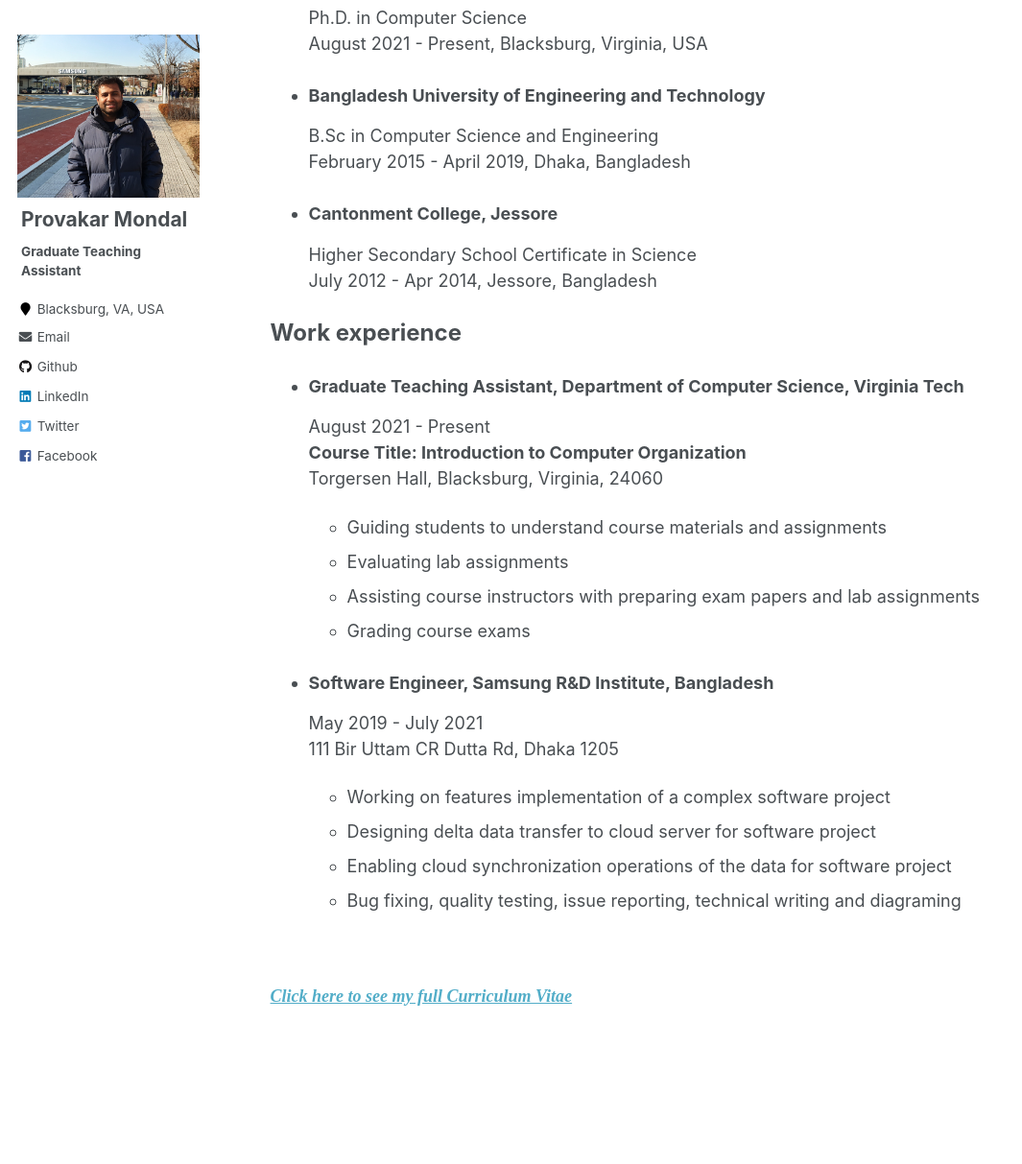
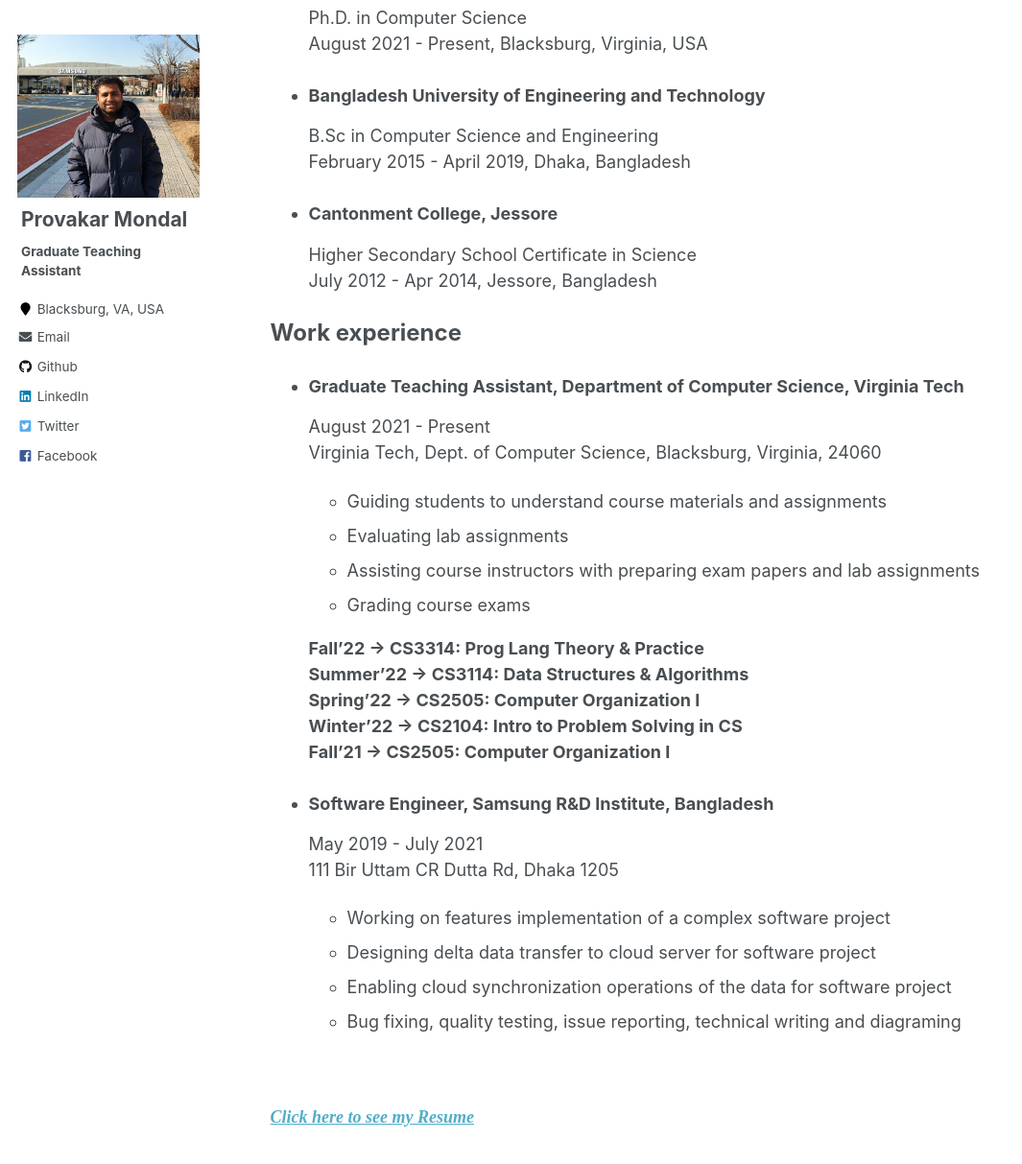
Before and after one commit to surzoprovakar/surzoprovakar.github.io, a Jekyll site: the page built from _pages/cv.md, in a window 1280 px wide and 1400 px high, scrolled down 267 px. Shown: the top 1213 px of the window at 96% size, without its empty margins (0-1065 px from the left). Built offline with Jekyll 4.4.1, drawn with Linux system fonts in a browser that asks for light colours.

```diff
--- a/_data/navigation.yml
+++ b/_data/navigation.yml
@@ -3,8 +3,8 @@ main:
   - title: "Projects"
     url: /projects/
 
-  - title: "CourseWorks"
-    url: /courseworks/
+  # - title: "CourseWorks"
+  #   url: /courseworks/
 
   - title: "Research"
     url: /research/
--- a/_pages/cv.md
+++ b/_pages/cv.md
@@ -18,12 +18,17 @@ author_profile: true
 ##### <font size = "+2.5"><b>Work experience</b></font>
 - ###### <font size = "+1.5"><b>Graduate Teaching Assistant, Department of Computer Science, Virginia Tech</b></font>
     August 2021 - Present<br>
-    <b>Course Title: Introduction to Computer Organization</b> <br>
-    Torgersen Hall, Blacksburg, Virginia, 24060
+    Virginia Tech, Dept. of Computer Science, Blacksburg, Virginia, 24060
   - Guiding students to understand course materials and assignments
   - Evaluating lab assignments
   - Assisting course instructors with preparing exam papers and lab assignments
   - Grading course exams
+
+  <b>Fall'22 -> CS3314: Prog Lang Theory & Practice</b><br>
+  <b>Summer'22 -> CS3114: Data Structures & Algorithms</b><br>
+  <b>Spring'22 -> CS2505: Computer Organization I</b><br>
+  <b>Winter'22 -> CS2104: Intro to Problem Solving in CS</b><br>
+  <b>Fall'21 -> CS2505: Computer Organization I</b><br>
 
 - ###### <font size = "+1.5"><b>Software Engineer, Samsung R&D Institute, Bangladesh</b></font>
     May 2019 - July 2021<br>
@@ -34,4 +39,4 @@ author_profile: true
   - Bug fixing, quality testing, issue reporting, technical writing and diagraming
 
 <br> <br>
-<a href = "https://drive.google.com/file/d/15YlPljvrkROxhXLnvwSr9naI71jRNo_O/view?usp=sharing" target="_blank" rel="noopener noreferrer"><font face = "Segoe Print" size = "+1.5"><b><i>Click here to see my full Curriculum Vitae</i></b></font></a>
+<a href = "https://drive.google.com/file/d/1s3k-244n-A5NfdTTQcBoWgZv8zNeWgKh/view?usp=sharing" target="_blank" rel="noopener noreferrer"><font face = "Segoe Print" size = "+1.5"><b><i>Click here to see my Resume</i></b></font></a>
```
Also changed, not shown: _pages/about.md (+4 -3 lines), _pages/projects.md (+13 -0 lines), _pages/research.md (+6 -0 lines), _pages/skills.md (+1 -1 lines).
